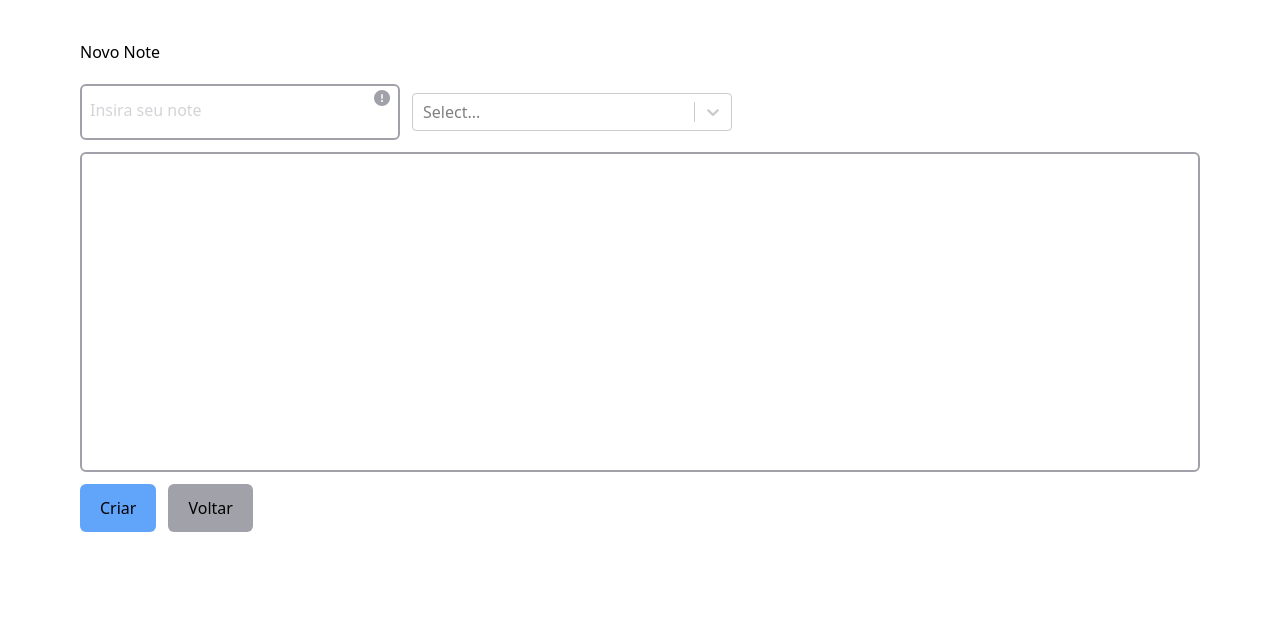
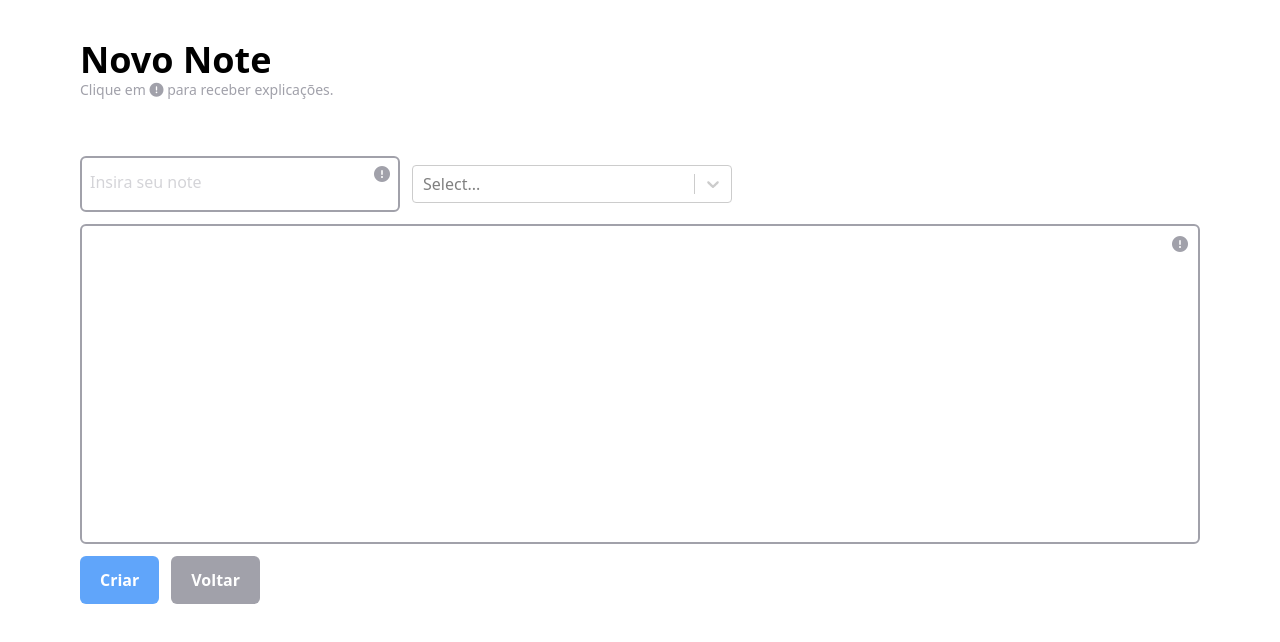
Before and after one commit to kiq17/react-typescript-notes, a React (Vite) app: page /new in a window 1280 px wide. Shown: the top 642 px of the page. Built offline with nearby package versions, Linux system fonts and the light colour scheme.

Commit message:
markdown and popover

```diff
--- a/src/app/components/Card.tsx
+++ b/src/app/components/Card.tsx
@@ -9,8 +9,8 @@ interface cardProps {
 
 export const Card = ({ id, title, tags }: cardProps) => {
     return (
-        <Link to={`/${id}`}>
-            <div className="p-5 flex flex-col gap-3 rounded-md shadow-xl hover:scale-105 w-80  bg-zinc-50 transition-transform h-40">
+        <Link className="w-[350px] m-auto" to={`/${id}`}>
+            <div className="p-5 flex flex-col gap-3 rounded-md shadow-xl hover:scale-105 bg-zinc-50 transition-transform h-40">
                 <h2 className="m-auto font-semibold text-xl first-letter:uppercase">{title}</h2>
                 <div className="flex gap-3 m-auto">
                     {tags.map(tag => <p key={tag.id} className="bg-blue-500 border-2 border-blue-400 rounded-full px-4 py-1 text-center text-white">{tag.label}</p>)}
--- a/src/app/components/Edit.tsx
+++ b/src/app/components/Edit.tsx
@@ -11,16 +11,21 @@ export const Edit = ({ allTags, onUpdateTag, onDeleteTag }: EditProps) => {
 
     return (
         <form className="overflow-auto h-60 p-1">
-            {allTags.map(tag => {
+            {allTags.length == 0 ? (<h4 className="text-center text-lg font-bold mt-24">Nenhuma tag foi criada ainda.</h4>) : (allTags.map(tag => {
                 return (
-                    <div key={tag.id} className="flex justify-between items-center">
+                    <div key={tag.id} className="flex justify-between items-center gap-3">
                         <Input className="mb-5" label="tag" value={tag.label} handleOnChange={label => onUpdateTag(tag.id, label)} />
                         <span role={"button"} tabIndex={0} className="py-3 px-4 rounded-md border-2 border-red-400 self-start hover:bg-red-500 transition-colors duration-300 group" onClick={() => onDeleteTag(tag.id)}>
                             <i className="fa-solid fa-xmark group-hover:text-white" aria-label="Deletar"></i>
                         </span>
                     </div>
                 );
-            })}
+            }))}
         </form>
     );
 };
+
+/* explicação markdown [Seu link](http://seusite.com/)
+**Sua palvara** (Negrito)
+*Sua palvara* (Itálico)
+- Lista (Aparecer com um marker ao lado do item) */
--- a/src/app/components/Form.tsx
+++ b/src/app/components/Form.tsx
@@ -1,9 +1,10 @@
 import { Input } from "../../shared/components/Input";
 import CreatableReactSelect from "react-select/creatable";
 import { useState, FormEvent } from "react";
-import { Link } from "react-router-dom";
+import { Link, useNavigate } from "react-router-dom";
 import { NoteData } from "../App";
 import { tagSelect } from "./Home";
+import * as PopOver from "@radix-ui/react-popover";
 
 export interface Tag {
     id: string;
@@ -20,6 +21,7 @@ export const Form = ({ onCreateNote, onAddTag, avaliableTags }: FormProps) => {
     const [note, setNote] = useState("");
     const [markdown, setMarkdown] = useState("");
     const [selectedTags, setSelectedSTags] = useState<Tag[]>([]);
+    const navigate = useNavigate()
 
     document.title = "Artigos | Criar";
 
@@ -30,12 +32,16 @@ export const Form = ({ onCreateNote, onAddTag, avaliableTags }: FormProps) => {
             note,
             tags: selectedTags
         });
+        navigate("/")
     };
 
     return (
         <section className="w-full">
-            <h2>Novo Note</h2>
-            <form onSubmit={handleSubmit} className="flex mt-5 items-center gap-3 flex-wrap">
+            <div className="mb-14">
+                <h2 className="text-4xl font-bold">Novo Note</h2>
+                <p className="text-sm text-zinc-400">Clique em <i className="fa-solid fa-circle-exclamation text-zinc-400" id="icon"></i> para receber explicações.</p>
+            </div>
+            <form onSubmit={handleSubmit} className="flex relative mt-5 items-center gap-3 flex-wrap">
                 <Input
                     label="Insira seu note"
                     handleOnChange={value => setNote(value)}
@@ -64,11 +70,32 @@ export const Form = ({ onCreateNote, onAddTag, avaliableTags }: FormProps) => {
                     }}
                 />
 
-                <textarea className="w-full resize-none rounded-md h-80 border-2 border-zinc-400"
+                <textarea className="w-full resize-none rounded-md h-80 border-2 border-zinc-400 p-4 focus:border-blue-400 outline-none"
                     onChange={e => setMarkdown(e.target.value)}
                 ></textarea>
-                <button type="submit" className="py-3 px-5 rounded-md bg-blue-400 transition-colors hover:bg-blue-300 duration-500">Criar</button>
-                <Link to=".." className="py-3 px-5 rounded-md bg-zinc-400 transition-colors hover:bg-zinc-300 duration-500">Voltar</Link>
+                <button type="submit" className="py-3 px-5 rounded-md font-bold bg-blue-400 transition-colors hover:bg-blue-300 duration-500 text-white">Criar</button>
+                <Link to=".." className="py-3 px-5 rounded-md text-white font-bold bg-zinc-400 transition-colors hover:bg-zinc-300 duration-500">Voltar</Link>
+
+                <PopOver.Root>
+                    <PopOver.Trigger asChild>
+                        <i className="fa-solid fa-circle-exclamation absolute top-20 right-3 cursor-pointer text-zinc-400" id="icon"></i>
+                    </PopOver.Trigger>
+                    <PopOver.Portal>
+                        <PopOver.Content className="w-56 h-max bg-zinc-700 rounded-md p-3 z-[1000] data-[state='closed']:animate-hide data-[state='open']:animate-show">
+                            <h3 className="text-white text-base font-bold mb-1">Descrição</h3>
+                            <p className="text-white text-sm">O texto a ser inserido possui formatação do tipo markdown, segue alguns exemplos:
+                                <span className="mt-2 flex gap-1 flex-col">
+                                    <span>[Seu link](http://seusite.com/)</span>
+                                    <span>**Sua palvara** (Negrito)</span>
+                                    <span>*Sua palvara* (Itálico)</span>
+                                    <span>- Lista (Aparecer com um marker ao lado do item)</span>
+                                    <span className="mt-2">É permitido o tamanho máximo de  2000 caracteres.</span>
+                                </span>
+                            </p>
+                            <PopOver.Arrow className="fill-black" />
+                        </PopOver.Content>
+                    </PopOver.Portal>
+                </PopOver.Root>
             </form>
 
         </section>
--- a/src/app/components/Home.tsx
+++ b/src/app/components/Home.tsx
@@ -93,7 +93,7 @@ export const Home = ({ avaliableTags, allNotesTags, onDeleteTag, onUpdateTag }:
                     isMulti
                 />
             </form>
-            <div className="cards mt-10 flex gap-10 flex-wrap">
+            <div className="cards grid lg:grid-cols-3 py-6 gap-10 md:grid-cols-2 sm:grid-cols-1 sm:items-center">
                 {filteredSearch.map(item => {
                     return (
                         <Card
--- a/src/app/components/Note.tsx
+++ b/src/app/components/Note.tsx
@@ -1,7 +1,9 @@
 import { useNote } from "./NoteList";
 import { FaTrash, FaPencilAlt, FaArrowLeft } from "react-icons/fa";
 import { Link, useNavigate } from "react-router-dom";
-import { ReactMarkdown } from "react-markdown/lib/react-markdown";
+import { marked } from "marked";
+import DOMPurify from 'dompurify';
+import { useEffect, useRef } from "react";
 
 interface showNoteProps {
     onDeleteNote: (id: string) => void;
@@ -10,6 +12,13 @@ interface showNoteProps {
 export const ShowNote = ({ onDeleteNote }: showNoteProps) => {
     const Note = useNote();
     const navigate = useNavigate();
+    const loadMarkdown = useRef<HTMLDivElement>(null);
+
+    useEffect(()=>{
+        if(loadMarkdown){
+            loadMarkdown.current!.innerHTML= DOMPurify.sanitize(marked.parse(Note.markdown))
+        }
+    }, [loadMarkdown])
 
     document.title = `Artigos | ${Note.note[0].toUpperCase() + Note.note.slice(1)}`;
 
@@ -29,7 +38,7 @@ export const ShowNote = ({ onDeleteNote }: showNoteProps) => {
                 </div>
                 <div className="flex gap-4 self-end">
                     <Link to={"/"} className="p-3 text-center border-2 rounded-md" title="Voltar">
-                        <FaArrowLeft color="gray" size={"1.5em"}/>
+                        <FaArrowLeft color="gray" size={"1.5em"} />
                     </Link>
                     <Link to={`/${Note.id}/edit`} className="p-3 text-center border-2 rounded-md" title="Editar">
                         <FaPencilAlt color="blue" size={"1.5em"} />
@@ -39,7 +48,9 @@ export const ShowNote = ({ onDeleteNote }: showNoteProps) => {
                     </span>
                 </div>
             </div>
-            <ReactMarkdown className="first-letter:uppercase">{Note.markdown}</ReactMarkdown>
+            <div className="markdown-box first-letter:uppercase" ref={loadMarkdown}>
+
+            </div>
         </>
     );
 };
--- a/src/app/styles/global.css
+++ b/src/app/styles/global.css
@@ -6,5 +6,22 @@
 .input-box:has(input[type="text"]:focus){
     --tw-border-opacity: 1;
     border-color: rgb(96 165 250 / var(--tw-border-opacity));
+}
 
+.markdown-box a{
+    text-decoration: underline;
 }
+
+.markdown-box li{
+    list-style: inside;
+}
+
+.markdown-box h2{
+    font-size: 30px;
+    font-weight: bold;
+}
+
+.markdown-box h1{
+    font-size: 35px;
+    font-weight: bold;
+}
--- a/src/shared/components/Input.tsx
+++ b/src/shared/components/Input.tsx
@@ -27,7 +27,7 @@ export const Input = ({ label, handleOnChange, value, errorText, className, expl
             </label>
             {explanation && <PopOver.Root>
                 <PopOver.Trigger asChild>
-                    <i className="fa-solid fa-circle-exclamation absolute top-1 right-2 cursor-pointer text-zinc-400" id="icon"></i>
+                    <i className="fa-solid fa-circle-exclamation absolute top-2 right-2 cursor-pointer text-zinc-400" id="icon"></i>
                 </PopOver.Trigger>
                 <PopOver.Portal>
                     <PopOver.Content className="w-56 h-max bg-zinc-700 rounded-md p-3 z-[1000] data-[state='closed']:animate-hide data-[state='open']:animate-show">
```
Also changed, not shown: package.json (+6 -2 lines), 1 other file (tests, documents, lock files or other folders).
